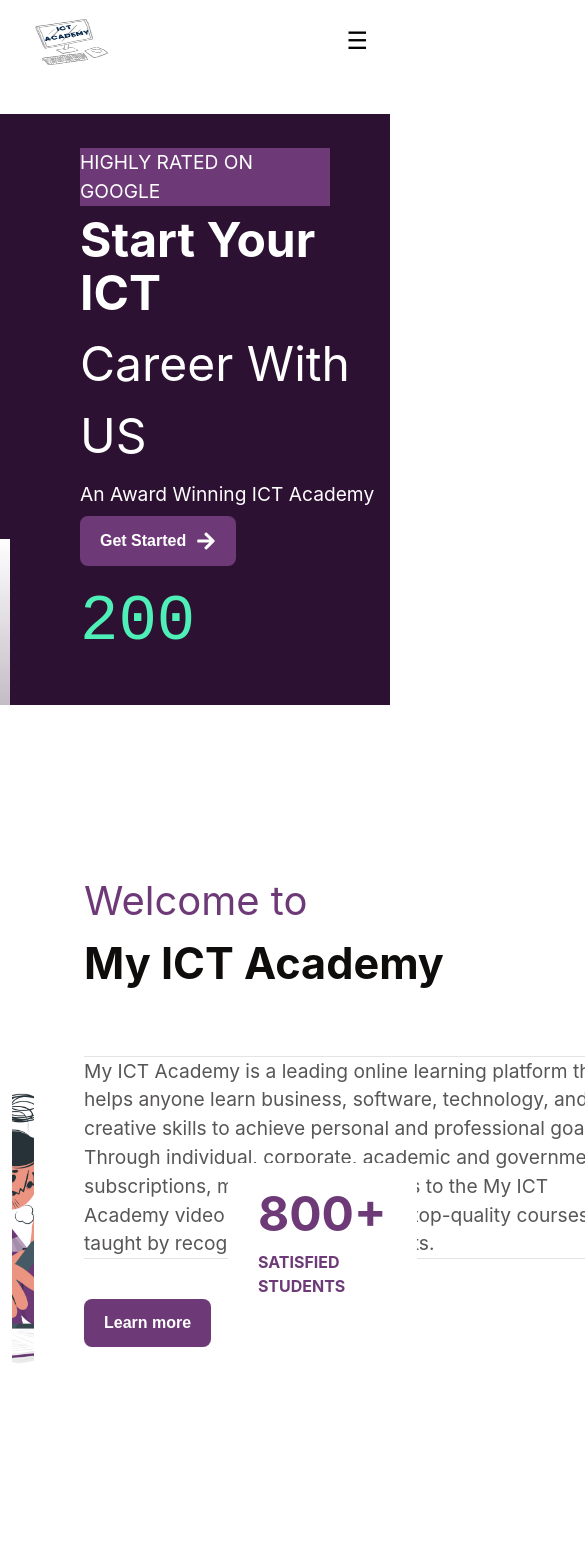
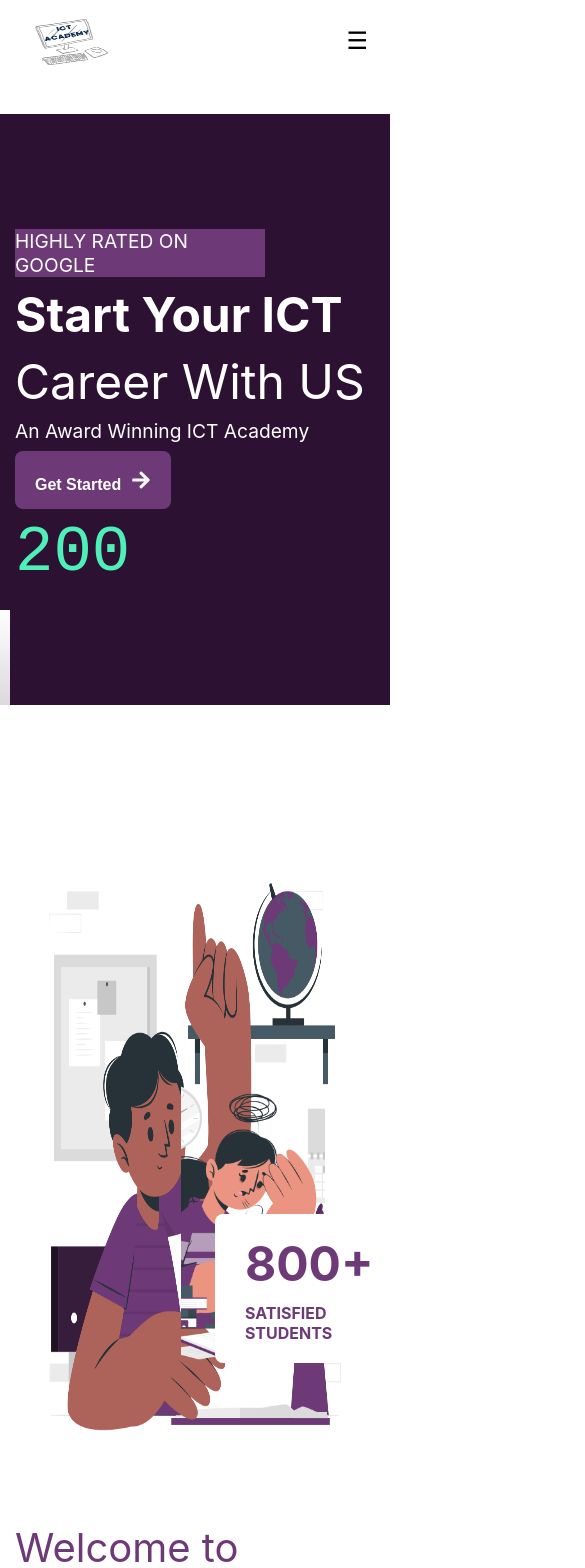
Before and after one commit to Prisca-01/ict-academy-website, a React (Vite) app: page / in a window 390 px wide. Shown: the top 1568 px of the page, 585 px wide, since content can reach past the window. Built offline with nearby package versions, Linux system fonts and the light colour scheme.

Commit message:
Aligned elements better and wrote styles for mobile

```diff
--- a/src/components/header.tsx
+++ b/src/components/header.tsx
@@ -1,6 +1,6 @@
 
 import { useState } from "react";
-import './styles/header.css';
+import '../styles/header.css';
 
 function Header() {
   const [isOpen, setIsOpen] = useState(false);
--- a/src/components/hero.tsx
+++ b/src/components/hero.tsx
@@ -1,5 +1,5 @@
 import { motion } from "motion/react";
-import "./styles/header.css";
+import "../styles/header.css";
 import Counter from "./counter";
 import { FaArrowRight } from "react-icons/fa";
 
--- a/src/components/welcome.tsx
+++ b/src/components/welcome.tsx
@@ -1,5 +1,5 @@
 import { motion } from "motion/react";
-import "./styles/welcome.css";
+import "../styles/welcome.css";
 
 function Welcome() {
   return (
--- a/src/index.css
+++ b/src/index.css
@@ -1,6 +1,5 @@
 :root {
   font-family: Inter, system-ui, Avenir, Helvetica, Arial, sans-serif;
-  line-height: 1.5;
   font-weight: 400;
 
   color-scheme: light dark;
@@ -25,13 +24,9 @@ a:hover {
 body {
   margin: 0;
   min-height: 100vh;
-  color: #ffffff;
 }
 
-h1 {
-  font-size: 3.2em;
-  line-height: 1.1;
-}
+
 
 /* button {
   border-radius: 8px;
@@ -60,7 +55,7 @@ button:focus-visible {
   a:hover {
     color: #747bff;
   }
-  button {
-    background-color: #f9f9f9;
-  }
 }
+/* @media(max-width: 767px) {
+
+} */
--- a/src/components/styles/header.css
+++ b/src/styles/header.css
@@ -202,6 +202,9 @@
   .hero {
     height: 70vh;
   }
+  .content{
+    padding-left: 15px;
+  }
 
   .hero-right {
     display: none !important;
@@ -214,10 +217,10 @@
   display: inline-flex;
   align-items: center;
   gap: 10px;
+  color: #ffffff;
   padding: 15px 20px;
   font-size: 16px;
   font-weight: bold;
-  color: #ffffff !important;
   background-color: #6d3a77;
   border: none;
   border-radius: 8px;
@@ -228,6 +231,7 @@
 .animated-btn .text {
   position: relative;
   z-index: 2;
+  text-align: center;
   transition: color 0.4s ease;
   color: #ffffff;
 }
--- a/src/components/styles/welcome.css
+++ b/src/styles/welcome.css
@@ -1,9 +1,3 @@
-#welcome *{
-    margin: 0;
-    padding: 0;
-    box-sizing: border-box;
-
-}
 
 #welcome{
     display: grid;
@@ -11,30 +5,67 @@
     grid-template-columns: 1fr 1fr;
     margin-top: 8rem;
     padding: 0 28px;
+}
+@media(max-width: 767px) {
+    #welcome{
+        display: flex;
+        flex-direction: column;
+        height: 100%;
+        padding: 0 15px;
+    }
+    .images{
+        height: 650px;
+    }
 
+
+    .texts{
+        padding: 20px 0;
+    }
+    .texts .margin{
+        margin-top: 20px;
+    }
+    .texts .welcometo{
+        font-size: 2rem;
+    }
+    .texts h2{
+        font-size: 2.2rem;
+    }
+    .texts .margin .hr{
+        width: 100%;
+    }
+    .texts p{
+        font-size: 1rem;
+    }
 }
+
 .images{
     position: relative;
 }
 .welcome-big{
-    width: 70% !important;
-    height: 100% !important;
-    object-fit: cover;
-    padding-left: 56px !important;
+    width: 100%;
+    height: 100%;
+    /* object-fit: cover; */
+    /* padding-left: 56px; */
 }
 .welcome-small {
     position: absolute;
     top: 230px;
     right: 50px;
-    width: 40% !important;
-    height: 320px !important;
+    width: 40% ;
+    height: 320px ;
     object-fit: cover;
 }
-.students{
+.students *{
+    margin: 0;
+    padding: 0;
+}
+ .students{
     position: absolute;
     background-color: #ffffff;
-    padding: 15px 30px !important;
-    bottom: 120px !important;
+    padding: 20px 30px;
+    /* width: 100%;
+    max-width: 180px; */
+    bottom: 120px;
     left: 200px;
     border-radius: 8px;
 
@@ -47,16 +78,20 @@
  .text{
     color: #6d3a77;
     font-size: 1rem;
+    margin-top: 10px;
     font-weight: bold;
 }
-
+.texts *{
+    margin: 0;
+    padding: 0;
+}
 .texts{
-    padding: 38px 0 !important;
-    display: flex;
-    flex-direction: column;
+    padding: 40px 0;
+    /* display: flex;
+    flex-direction: column; */
 }
 .texts .margin{
-    margin-top: 60px !important;
+    margin-top: 60px;
 }
 
 .texts .welcometo{
@@ -73,13 +108,12 @@
     height: 1px;
     background-color: #e4e4e4;
     border: none;
-    /* margin-top: 40px ; */
 }
 .texts p{
     color: #0f0c0cb2;
     font-size: 1.2rem;
     font-weight: 400;
-    margin-top: 20px;
+    line-height: 1.8rem;
 }
 /* Button */
 .animated-button {
@@ -87,7 +121,7 @@
     display: inline-flex;
     align-items: center;
     gap: 10px;
-    padding: 15px 20px !important;
+    padding: 15px 20px;
     font-size: 16px;
     font-weight: bold;
     color: #ffffff;
@@ -96,12 +130,13 @@
     border-radius: 8px;
     overflow: hidden;
     cursor: pointer;
-    margin-top: 40px !important;
+    margin-top: 40px;
   }
 
   .animated-button .button-text {
     position: relative;
     z-index: 2;
+    text-transform: uppercase;
     transition: color 0.4s ease;
   }
 
```
Also changed, not shown: src/components/featured.tsx (added, +12 -0 lines).
